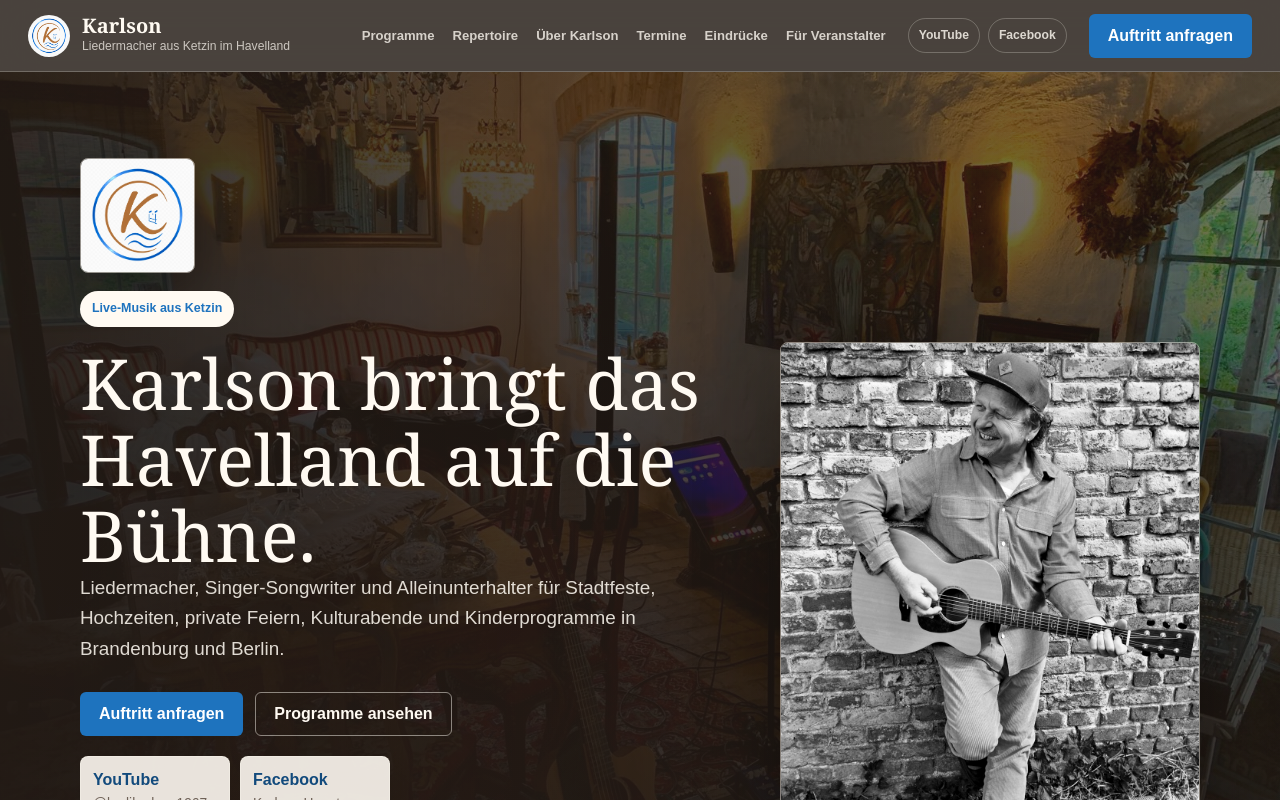
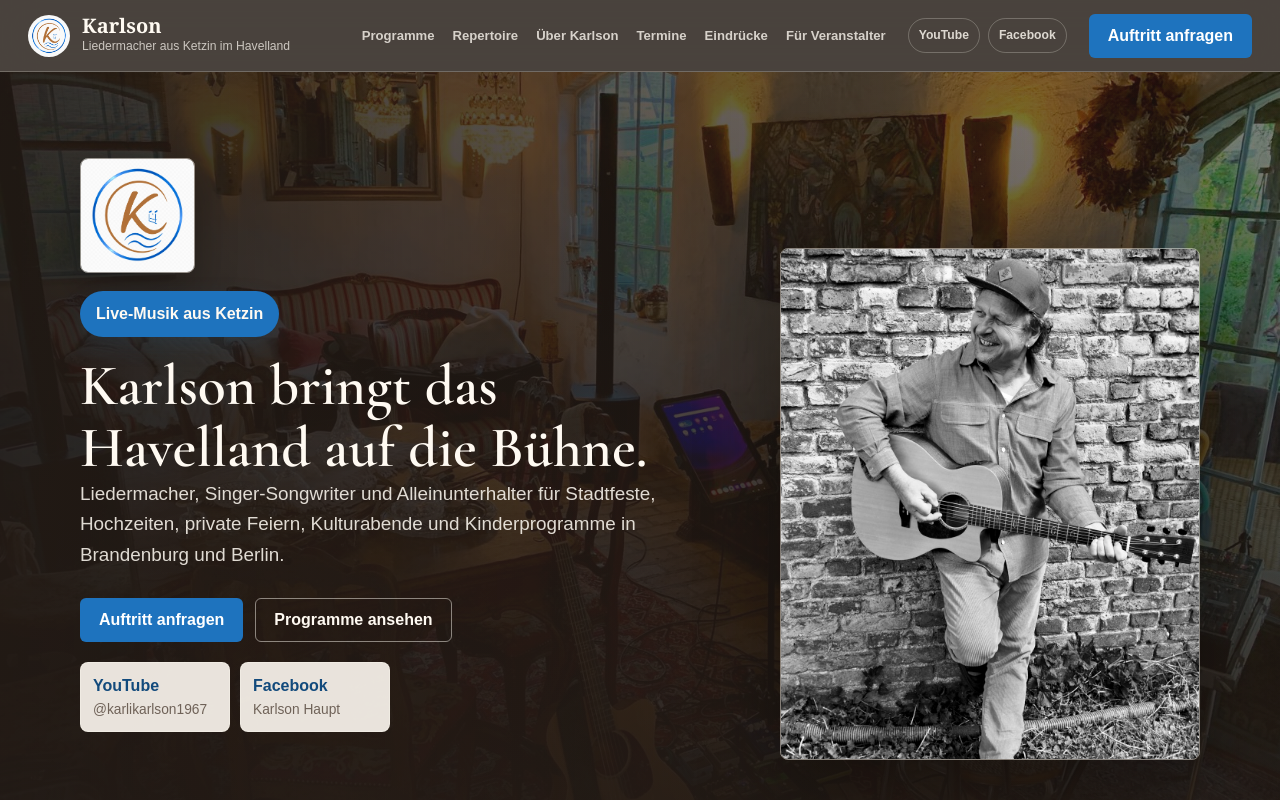
Before and after one commit to franklyai-botter/-karlson-website, a Next.js app: page / in a window 1280 px wide. Shown: the top 800 px of the page. Built offline with nearby package versions, Linux system fonts and the light colour scheme.

Commit message:
style: refine display font and section labels

```diff
--- a/app/globals.css
+++ b/app/globals.css
@@ -255,18 +255,19 @@ main {
 
 .eyebrow {
   display: inline-flex;
-  color: var(--blue);
-  background: #fffaf2;
+  color: #fffaf2;
+  background: var(--blue);
   border-radius: 999px;
-  padding: 8px 12px;
-  font-size: 0.78rem;
+  padding: 10px 16px;
+  font-size: 1rem;
   font-weight: 900;
+  box-shadow: 0 8px 22px rgba(35, 85, 122, 0.2);
 }
 
 h1,
 h2,
 h3 {
-  font-family: Georgia, "Times New Roman", serif;
+  font-family: var(--font-display), Georgia, "Times New Roman", serif;
   line-height: 1.08;
   margin: 0;
 }
@@ -274,7 +275,7 @@ h3 {
 h1 {
   max-width: 840px;
   margin-top: 18px;
-  font-size: 4.4rem;
+  font-size: 3.6rem;
 }
 
 h2 {
@@ -586,7 +587,7 @@ textarea {
   }
 
   h1 {
-    font-size: 3.35rem;
+    font-size: 2.85rem;
   }
 
   .section-head,
@@ -621,7 +622,7 @@ textarea {
   }
 
   h1 {
-    font-size: 2.55rem;
+    font-size: 2.2rem;
   }
 
   h2 {
--- a/app/layout.tsx
+++ b/app/layout.tsx
@@ -1,8 +1,16 @@
 import type { Metadata, Viewport } from "next";
+import { Cormorant_Garamond } from "next/font/google";
 import Image from "next/image";
 import Link from "next/link";
 import "./globals.css";
 import { navItems, site, socialLinks } from "./data";
+
+const cormorant = Cormorant_Garamond({
+  subsets: ["latin"],
+  weight: ["600", "700"],
+  variable: "--font-display",
+  display: "swap",
+});
 
 export const viewport: Viewport = {
   width: "device-width",
@@ -120,7 +128,7 @@ function Footer() {
 
 export default function RootLayout({ children }: { children: React.ReactNode }) {
   return (
-    <html lang="de">
+    <html lang="de" className={cormorant.variable}>
       <body>
         <Header />
         {children}
```
